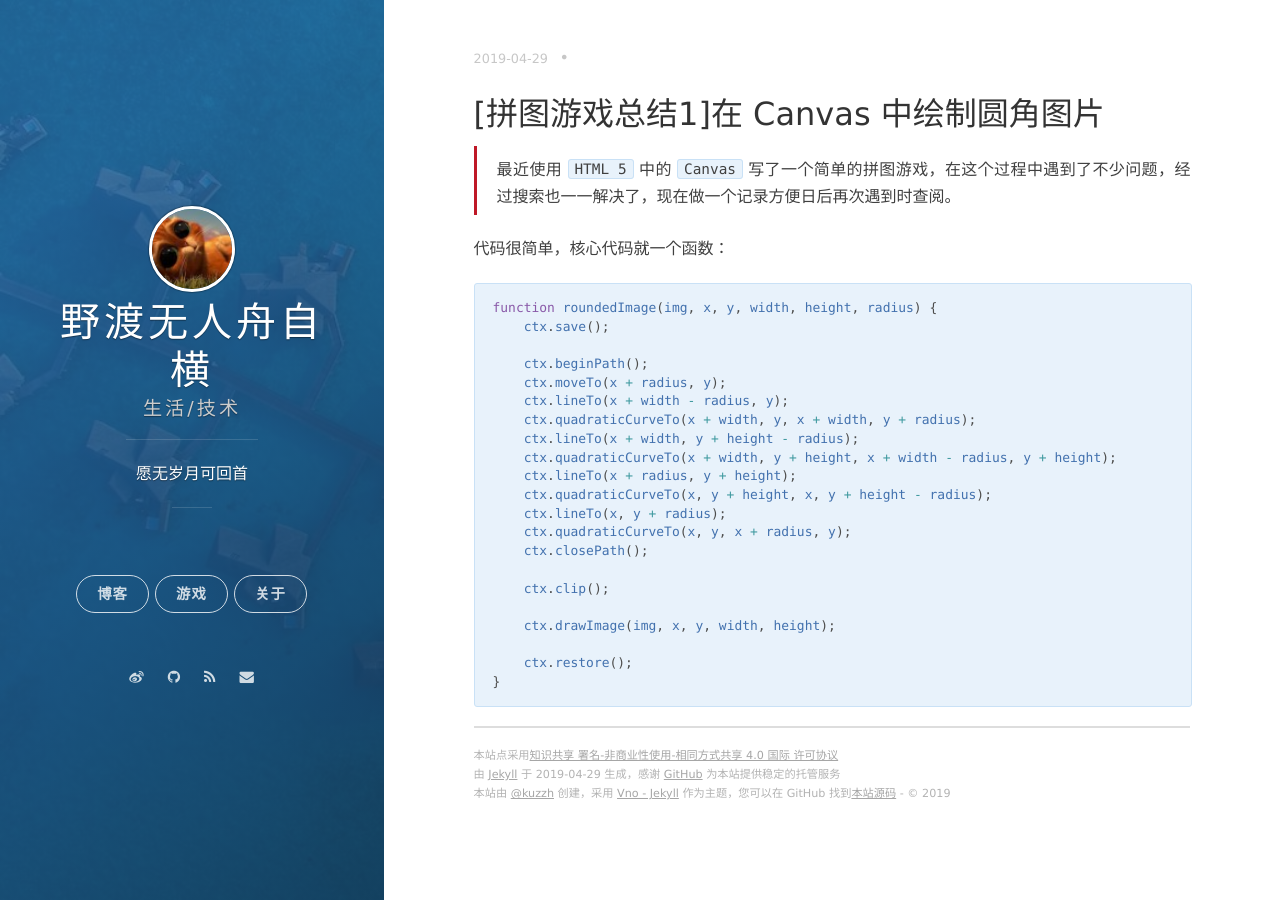
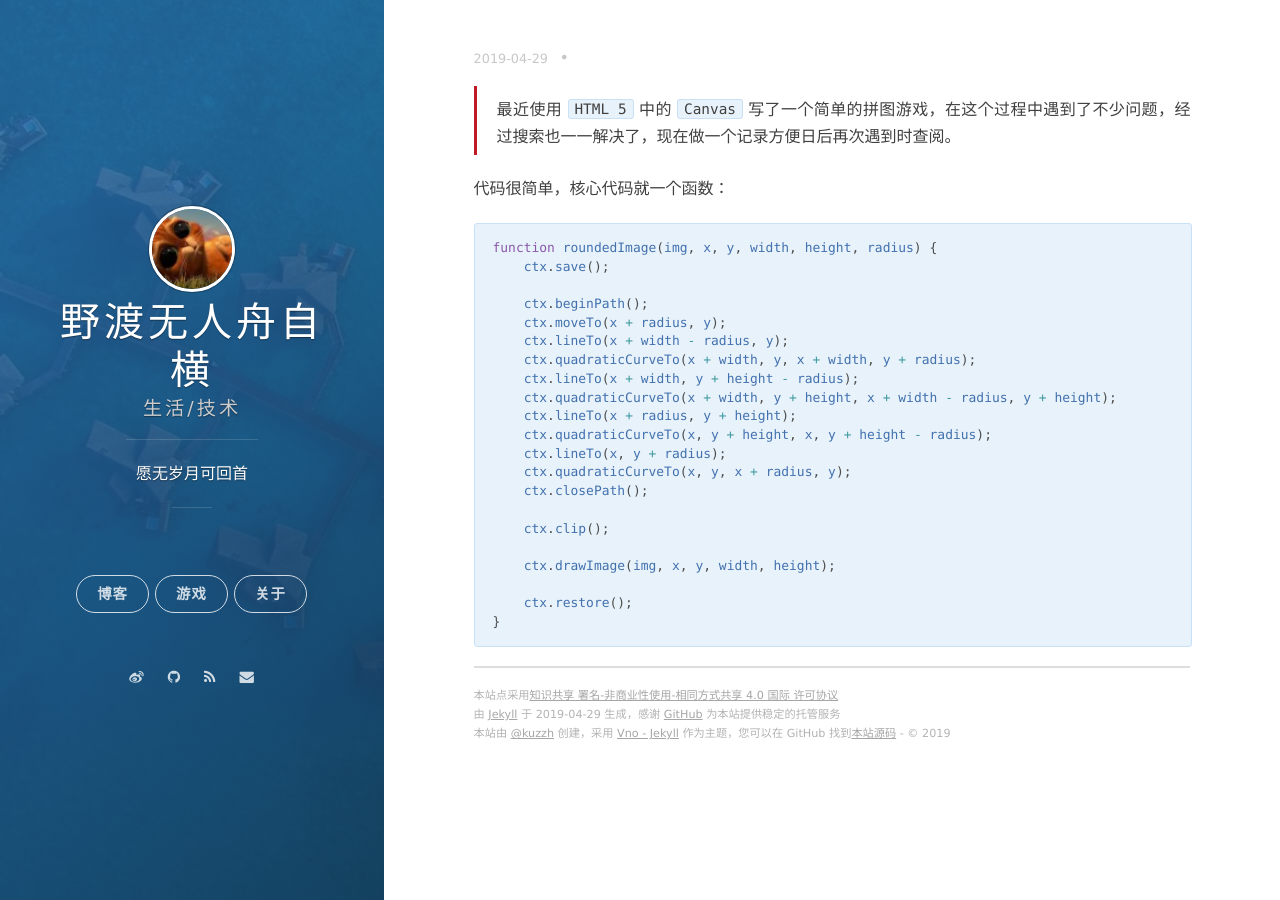
Before and after one commit to kuzzh/kuzzh.github.io, a Jekyll site: the page built from _posts/2018-12-26-jigsaw-summary-1.md, in a window 1280 px wide. Built offline with Jekyll 4.4.1, drawn with Linux system fonts in a browser that asks for light colours; nearby versions of some CDN libraries; our own code applies the rules of GitHub Pages for plain Markdown files.

Commit message:
Update 2018-12-26-jigsaw-summary-1.md

```diff
--- a/_posts/2018-12-26-jigsaw-summary-1.md
+++ b/_posts/2018-12-26-jigsaw-summary-1.md
@@ -4,8 +4,6 @@ title: [拼图游戏总结1]在 Canvas 中绘制圆角图片
 categories: [技术,游戏]
 date: 2018-12-26
 ---
-
-## [拼图游戏总结1]在 Canvas 中绘制圆角图片
 
 > 最近使用 `HTML 5` 中的 `Canvas` 写了一个简单的拼图游戏，在这个过程中遇到了不少问题，经过搜索也一一解决了，现在做一个记录方便日后再次遇到时查阅。
 
```
